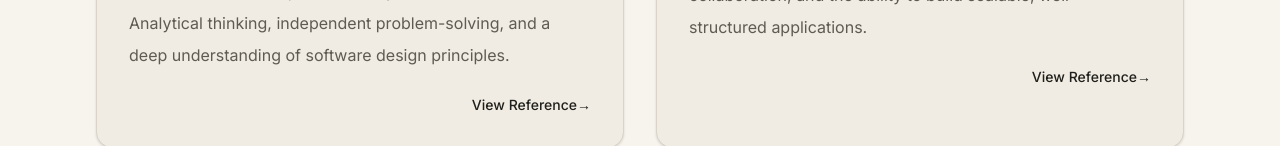
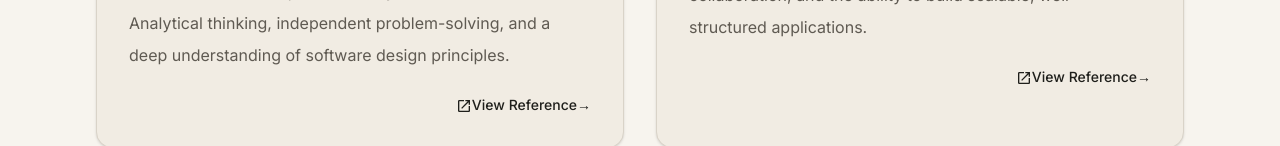
Before and after one commit to PennyAhlstrom/my-portfolio, a Next.js app: page /references in a window 1280 px wide. Shown: the part 657-803 px from the top of the page. Built offline with nearby package versions, Linux system fonts and the light colour scheme.

Commit message:
add open icon to reference links to make it obvious that they open in a new tab

```diff
--- a/components/references/ReferenceCard.tsx
+++ b/components/references/ReferenceCard.tsx
@@ -1,6 +1,9 @@
 import Card from "@/components/ui/Card";
 import Text from "@/components/ui/Text";
 import AppLink from "@/components/ui/AppLink";
+import { actionIcons } from "@/components/icons/actionIcons";
+
+const OpenIcon = actionIcons.view;
 
 type ReferenceCardProps = {
   title: string;
@@ -38,6 +41,7 @@ export default function ReferenceCard({
           arrow
           variant="dark"
         >
+           <OpenIcon className="inline-block text-base" />
           View Reference
         </AppLink>
       </div>
```
